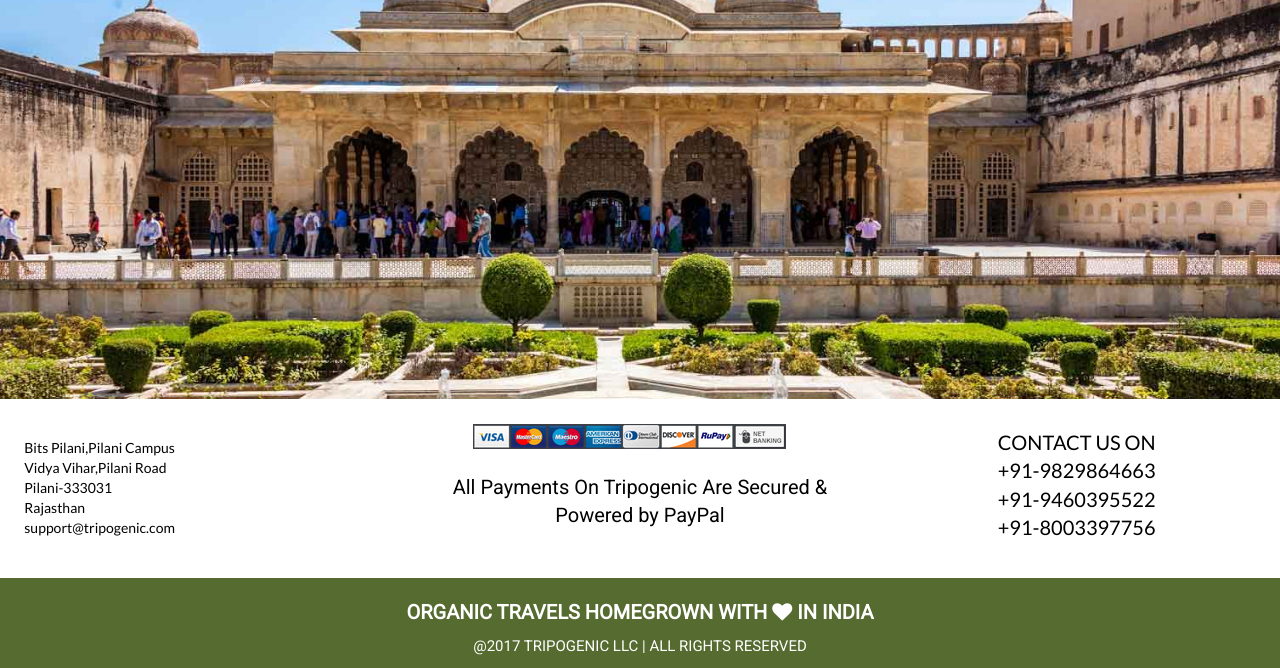
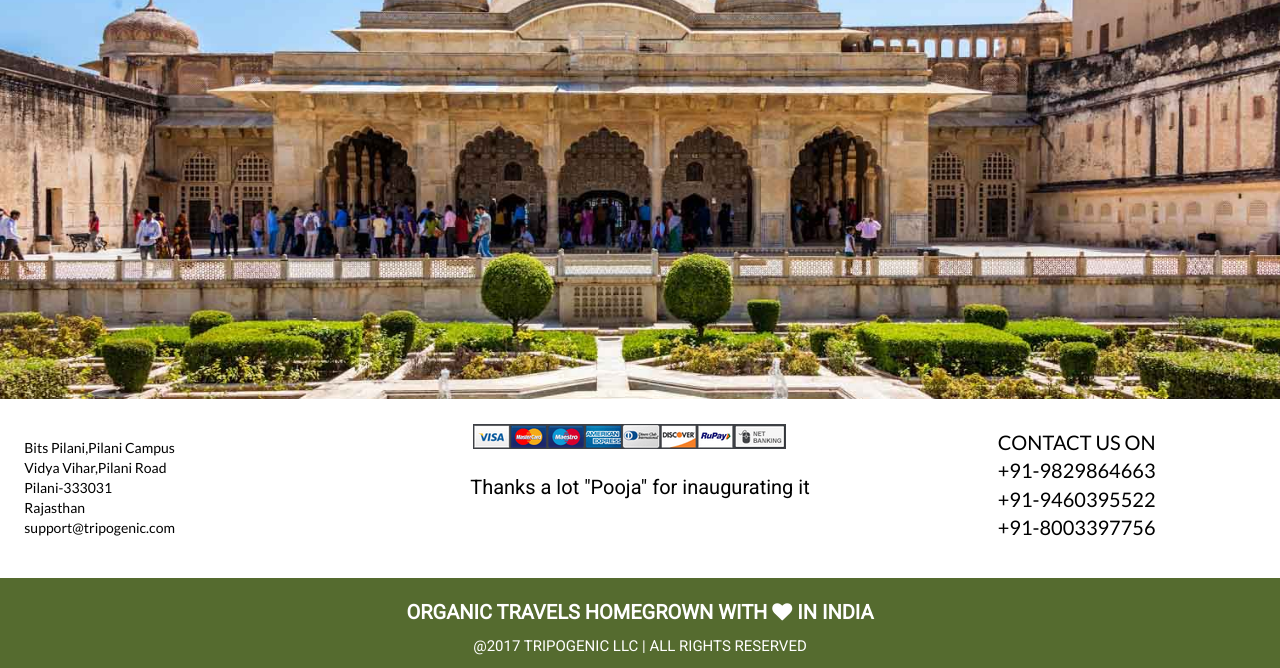
Before and after one commit to abhi20161997/tripogenic, a Django app: page / in a window 1280 px wide. Shown: the part 2197-2865 px from the top of the page. Run offline with Django 3.2, Linux system fonts and the light colour scheme; some libraries are stand-ins or nearby versions.

Commit message:
Update tripogenic3.html

```diff
--- a/login/templates/login/tripogenic3.html
+++ b/login/templates/login/tripogenic3.html
@@ -397,7 +397,7 @@ button::before, button::after {
         <div style="padding: 6%; margin-left: 3%;">
         <img src="{%static 'login/images/namu.png'%}">
         </div>
-        <span><div style="font-size: 20px; font-family: 'Roboto'; text-align: center;">All Payments On Tripogenic Are Secured & Powered by PayPal</div></span>
+        <span><div style="font-size: 20px; font-family: 'Roboto'; text-align: center;">Thanks a lot "Pooja" for inaugurating it</div></span>
         </div>
 
         <div class="col-md-4 col-xs-4">
```
